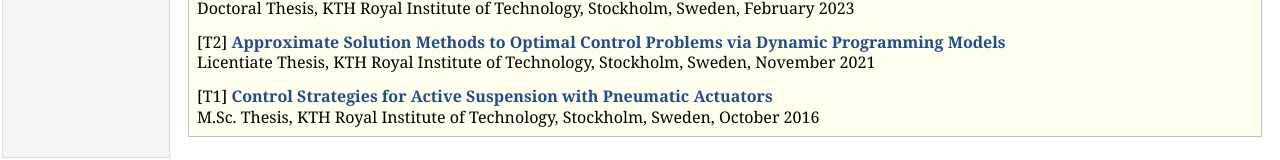
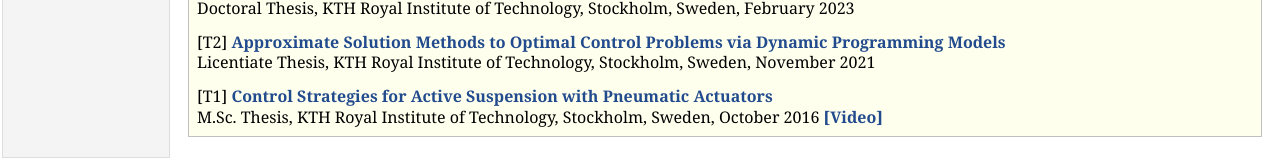
Before and after one commit to yuchaotaigu/yuchaotaigu.github.io, a Jekyll site: the page research.html, which Jekyll copies as it is, in a window 1280 px wide. Shown: the part 2042-2202 px from the top of the page. Built offline with Jekyll 4.4.1, drawn with Linux system fonts in a browser that asks for light colours; comment, search, counter and statistics services are not loaded.

Commit message:
master thesis video

```diff
--- a/research.html
+++ b/research.html
@@ -131,8 +131,9 @@ Doctoral Thesis, KTH Royal Institute of Technology, Stockholm, Sweden, February
  <p>[T2] <a href="http://urn.kb.se/resolve?urn=urn:nbn:se:kth:diva-305283"><b>Approximate Solution Methods to Optimal Control Problems via Dynamic Programming Models </b></a><br />
 Licentiate Thesis, KTH Royal Institute of Technology, Stockholm, Sweden, November 2021</p>
  <p>[T1] <a href="http://urn.kb.se/resolve?urn=urn:nbn:se:kth:diva-194174"><b>Control Strategies for Active Suspension with Pneumatic Actuators </b></a><br />
-M.Sc. Thesis, KTH Royal Institute of Technology, Stockholm, Sweden, October 2016</p>
+M.Sc. Thesis, KTH Royal Institute of Technology, Stockholm, Sweden, October 2016 <a href="https://youtube.com/shorts/gVUZZCJGzmY?si=QQ4q0leZP_k9bOkl"><b>[Video]</b></a><br /></p>
   </div></div>
+
 
 </td>
 </tr>
```
